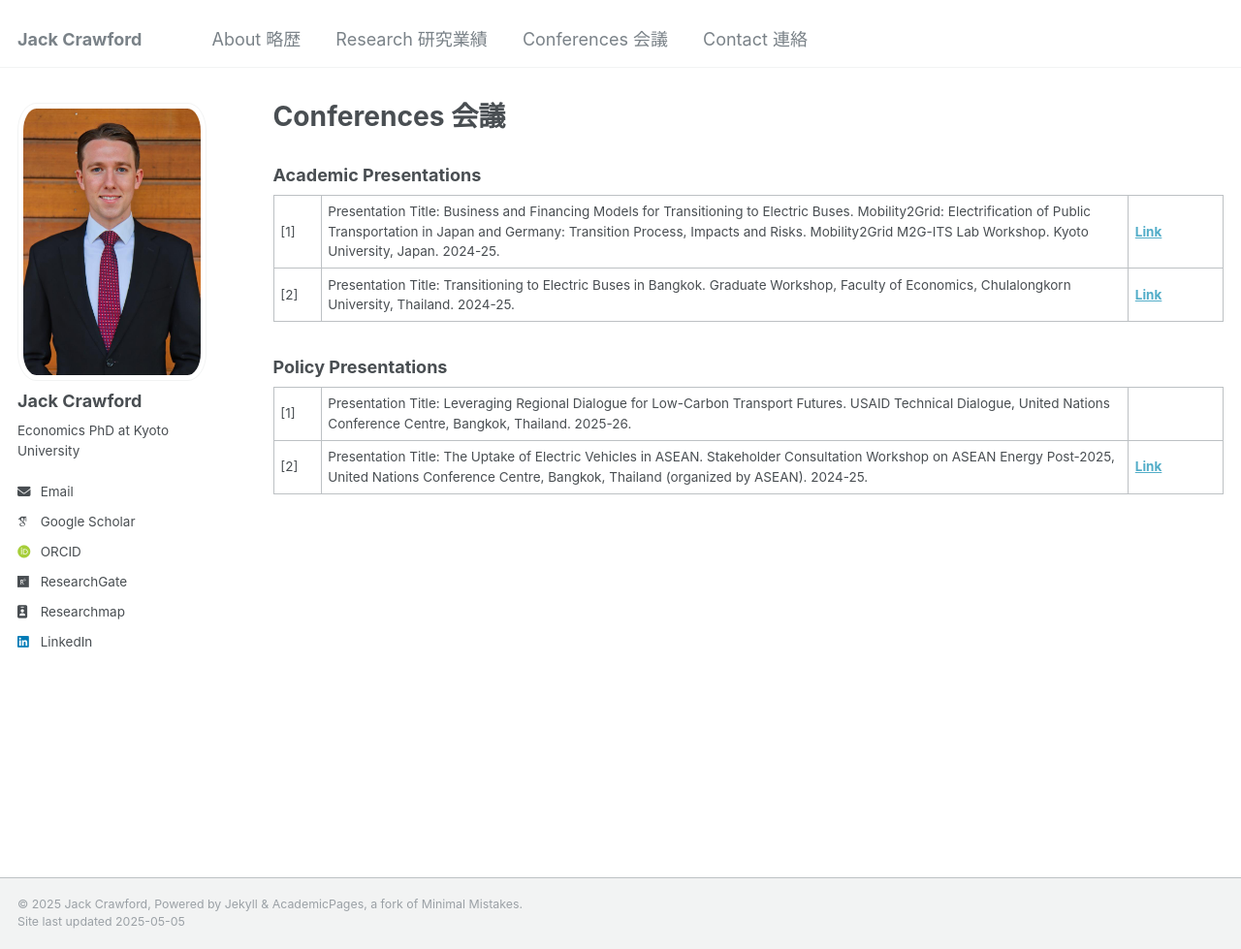
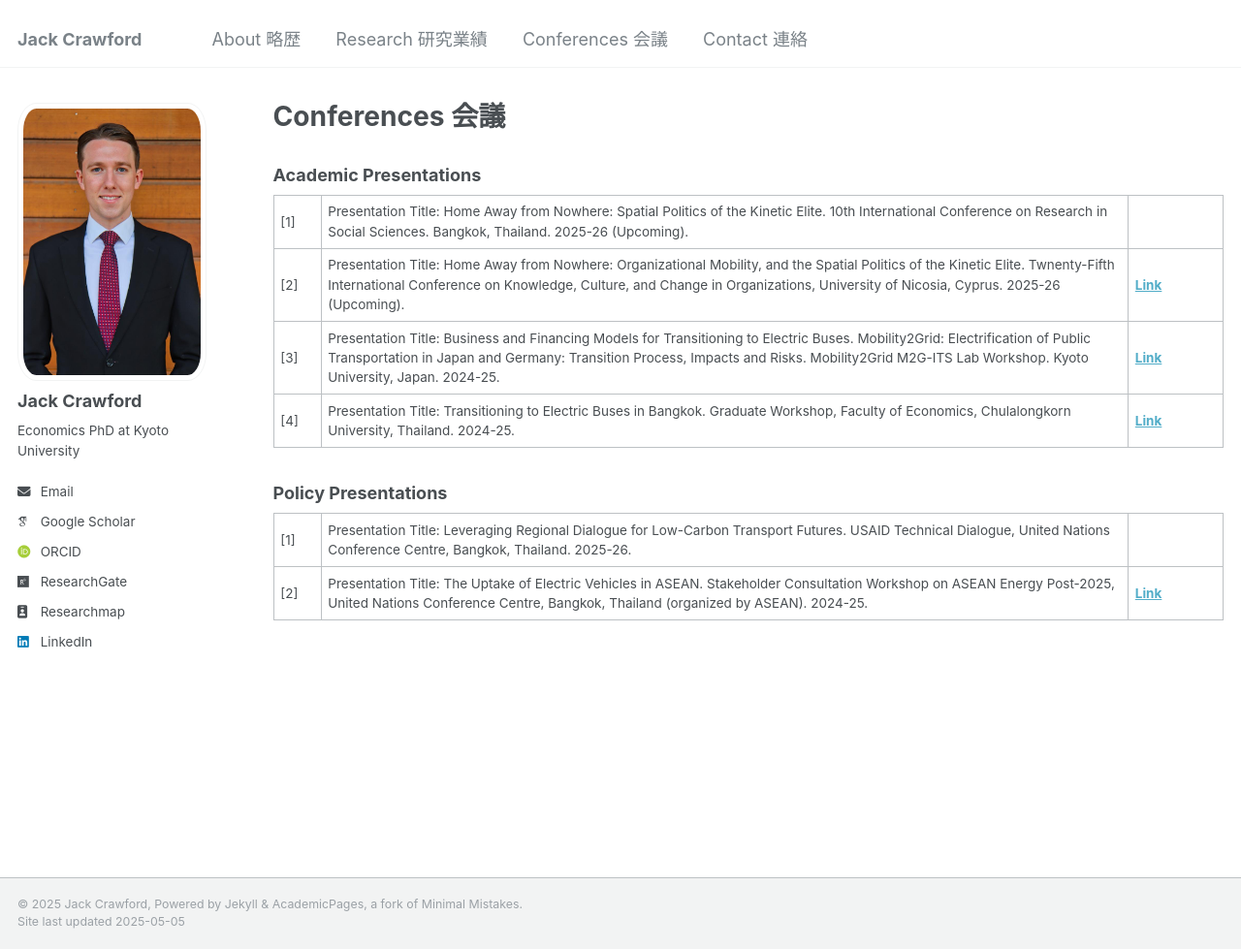
Before and after one commit to jackgcrawford/jackcrawford, a Jekyll site: the page built from _pages/talks.html, in a window 1280 px wide and 979 px high. Shown: the whole window at 97% size. Built offline with Jekyll 4.4.1, drawn with Linux system fonts in a browser that asks for light colours; some web fonts are replaced.

Commit message:
Update talks.html

```diff
--- a/_pages/talks.html
+++ b/_pages/talks.html
@@ -8,8 +8,26 @@ author_profile: true
 <h3>Academic Presentations</h3>
 <table class="tg">
   <tbody>
+       <td width="5%">[1]</td>
+      <td width="85%">
+        Presentation Title: Home Away from Nowhere: Spatial Politics of the Kinetic Elite.
+        10th International Conference on Research in Social Sciences. Bangkok, Thailand. 2025-26 (Upcoming).
+      </td>
+      <td width="10%">
+      </td>
+    </tr>
+
+   <td width="5%">[2]</td>
+      <td width="85%">
+        Presentation Title: Home Away from Nowhere: Organizational Mobility, and the Spatial Politics of the Kinetic Elite. Twnenty-Fifth International Conference on Knowledge, Culture, and Change in Organizations, University of Nicosia, Cyprus. 2025-26 (Upcoming).
+      </td>
+      <td width="10%">
+        <a href="https://cgscholar.com/cg_event/events/M25en/proposal/79361" target="_blank"><strong>Link</strong></a>
+      </td>
+    </tr>
+
     <tr>
-      <td width="5%">[1]</td>
+      <td width="5%">[3]</td>
       <td width="85%">
         Presentation Title: Business and Financing Models for Transitioning to Electric Buses.
         Mobility2Grid: Electrification of Public Transportation in Japan and Germany: Transition Process, Impacts and Risks.
@@ -21,7 +39,7 @@ author_profile: true
     </tr>
 
     <tr>
-      <td width="5%">[2]</td>
+      <td width="5%">[4]</td>
       <td width="85%">
         Presentation Title: Transitioning to Electric Buses in Bangkok.
         Graduate Workshop, Faculty of Economics, Chulalongkorn University, Thailand. 2024-25.
```
